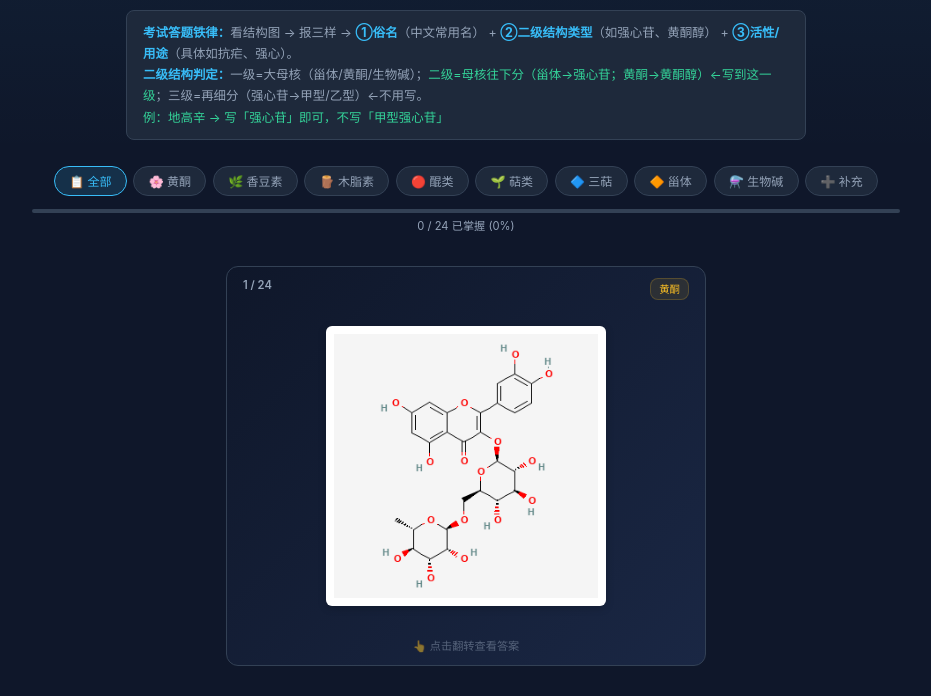
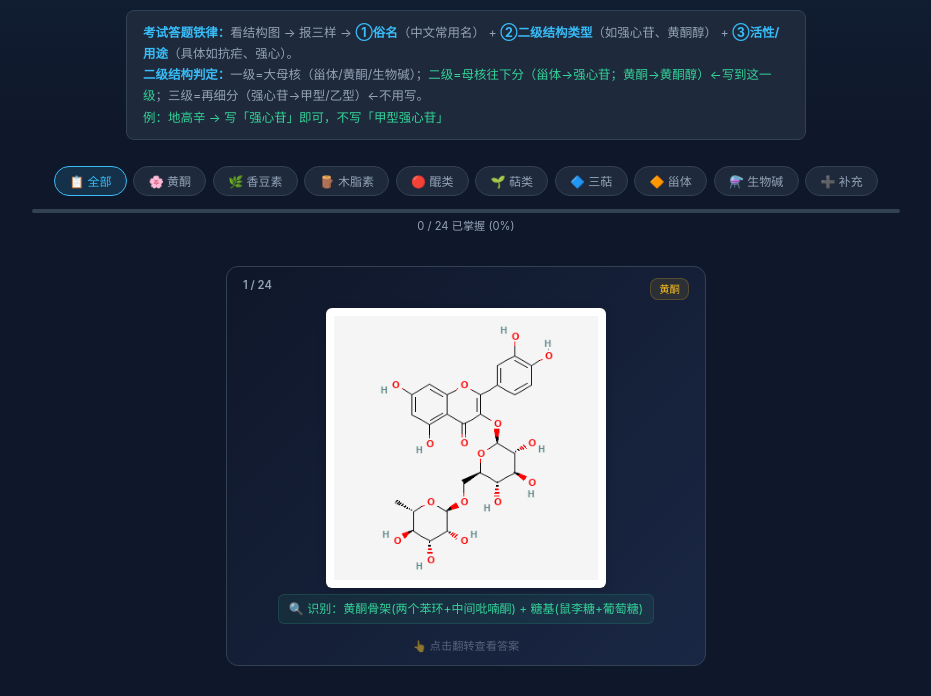
Before and after one commit to jing1312/flashcard-pharm, a plain HTML site: page index.html in a window 1280 px wide. Shown: the part 84-780 px from the top of the page, without its empty margins (174-1105 px from the left). Drawn offline with Linux system fonts and the light colour scheme.

Commit message:
feat: 每个结构添加一眼识别要点
- 24个化合物各加 tip 字段，标注最独特的结构特征
- 青蒿素: 过氧桥是灵魂; 薯蓣皂苷元: 螺缩酮结构; 小檗碱: 黄色季铵盐
- 吗啡: 氧桥+酚羟基; 莨菪碱: 托烷双环桥; 葛根素: 碳苷(C-C键)
- 正面结构图下方显示识别要点，帮助快速辨认

```diff
--- a/index.html
+++ b/index.html
@@ -210,6 +210,18 @@
     font-size: 0.7rem;
     color: var(--text-dim);
     opacity: 0.5;
+  }
+  .card-tip {
+    font-size: 0.75rem;
+    color: var(--accent2);
+    background: rgba(52,211,153,0.08);
+    border: 1px solid rgba(52,211,153,0.15);
+    border-radius: 6px;
+    padding: 0.3rem 0.6rem;
+    margin-top: 0.4rem;
+    line-height: 1.5;
+    text-align: left;
+    max-width: 100%;
   }
 
   /* Back content */
@@ -478,168 +490,192 @@ const CARDS = [
     name: "芦丁", nameAlt: "芸香苷", latin: "Rutin", formula: "C₂₇H₃₀O₁₆",
     tag: "黄酮", chapter: "糖和苷 / 黄酮",
     primary: "黄酮（C6-C3-C6）", secondary: "黄酮(醇)苷",
-    activity: "降低毛细血管通透性、维持血管韧性、防治脆性出血"
+    activity: "降低毛细血管通透性、维持血管韧性、防治脆性出血",
+    tip: "🔍 识别：黄酮骨架(两个苯环+中间吡喃酮) + 糖基(鼠李糖+葡萄糖)"
   },
   {
     id: 2, cid: 5281416, img: "02-esculetin.png",
     name: "秦皮乙素", nameAlt: "七叶内酯", latin: "Esculetin", formula: "C₉H₆O₄",
     tag: "香豆素", chapter: "香豆素",
     primary: "香豆素（苯并α-吡喃酮）", secondary: "简单香豆素",
-    activity: "抗菌、抗炎（秦皮抗菌有效成分）"
+    activity: "抗菌、抗炎（秦皮抗菌有效成分）",
+    tip: "🔍 识别：苯环并六元内酯环(α-吡喃酮) + 两个相邻酚羟基(6,7位)"
   },
   {
     id: 3, cid: 3001664, img: "03-schisandrin.png",
     name: "五味子醇甲", latin: "Schisandrin", formula: "C₂₄H₃₂O₇",
     tag: "木脂素", chapter: "木脂素",
     primary: "联苯环辛烯", secondary: "联苯环辛烯类木脂素",
-    activity: "保肝、降转氨酶、镇静"
+    activity: "保肝、降转氨酶、镇静",
+    tip: "🔍 识别：两个苯环通过八元环连接(联苯环辛烯) + 多个甲氧基"
   },
   {
     id: 4, cid: 3220, img: "04-emodin.png",
     name: "大黄素", latin: "Emodin", formula: "C₁₅H₁₀O₅",
     tag: "醌类", chapter: "醌类 · 蒽醌",
     primary: "蒽醌（三环线性稠合）", secondary: "羟基蒽醌",
-    activity: "泻下、抗菌"
+    activity: "泻下、抗菌",
+    tip: "🔍 识别：三个六元环排成一条直线(蒽醌骨架) + 多个酚羟基"
   },
   {
     id: 5, cid: 164676, img: "05-tanshinone-iia.png",
     name: "丹参酮ⅡA", latin: "Tanshinone IIA", formula: "C₁₉H₁₈O₃",
     tag: "醌类", chapter: "醌类 · 菲醌",
     primary: "菲醌（菲核邻醌）", secondary: "菲醌(邻醌)",
-    activity: "活血化瘀、扩张冠脉、抗心肌缺血"
+    activity: "活血化瘀、扩张冠脉、抗心肌缺血",
+    tip: "🔍 识别：菲醌骨架(三个稠合环) + 醌结构(邻位两个C=O) + 呋喃环"
   },
   {
     id: 6, cid: 5280343, img: "06-quercetin.png",
     name: "槲皮素", latin: "Quercetin", formula: "C₁₅H₁₀O₇",
     tag: "黄酮", chapter: "黄酮类",
     primary: "黄酮（C6-C3-C6）", secondary: "黄酮醇",
-    activity: "抗氧化、扩张冠脉、降血脂"
+    activity: "抗氧化、扩张冠脉、降血脂",
+    tip: "🔍 识别：典型黄酮骨架 + 3位有羟基(黄酮醇特征) + 多个酚羟基"
   },
   {
     id: 7, cid: 68827, img: "07-artemisinin.png",
     name: "青蒿素", latin: "Artemisinin", formula: "C₁₅H₂₂O₅",
     tag: "萜类", chapter: "萜类 / 挥发油",
     primary: "倍半萜（C₁₅）", secondary: "倍半萜内酯(过氧化物)",
-    activity: "抗疟（屠呦呦获诺贝尔奖）"
+    activity: "抗疟（屠呦呦获诺贝尔奖）",
+    tip: "🔍 识别：⚠️ 过氧桥(O-O)是灵魂！抗疟关键结构 + 内酯环"
   },
   {
     id: 8, cid: 1254, img: "08-menthol.png",
     name: "薄荷醇", nameAlt: "薄荷脑", latin: "Menthol", formula: "C₁₀H₂₀O",
     tag: "萜类", chapter: "单萜 / 挥发油",
     primary: "单萜（C₁₀）", secondary: "环状单萜(醇)",
-    activity: "局部清凉、止痛止痒、抗菌"
+    activity: "局部清凉、止痛止痒、抗菌",
+    tip: "🔍 识别：简单的六元环 + 一个羟基 + 三个甲基(异丙基)"
   },
   {
     id: 9, cid: 10494, img: "09-oleanolic-acid.png",
     name: "齐墩果酸", latin: "Oleanolic acid", formula: "C₃₀H₄₈O₃",
     tag: "三萜", chapter: "三萜 · 五环",
     primary: "五环三萜", secondary: "五环三萜(齐墩果烷型)",
-    activity: "保肝、降转氨酶"
+    activity: "保肝、降转氨酶",
+    tip: "🔍 识别：五个稠合六元环(稠密结构) + 一个羧基(COOH)"
   },
   {
     id: 10, cid: 9898279, img: "10-ginsenoside-rb1.png",
     name: "人参皂苷Rb1", latin: "Ginsenoside Rb1", formula: "C₅₄H₉₂O₂₃",
     tag: "三萜", chapter: "三萜 · 四环",
     primary: "四环三萜", secondary: "四环三萜(达玛烷型)皂苷",
-    activity: "大补元气、抗疲劳、调节免疫"
+    activity: "大补元气、抗疲劳、调节免疫",
+    tip: "🔍 识别：达玛烷型四环骨架 + 两条糖链(多个葡萄糖)"
   },
   {
     id: 11, cid: 14982, img: "11-glycyrrhizic-acid.png",
     name: "甘草酸", nameAlt: "甘草甜素", latin: "Glycyrrhizic acid", formula: "C₄₂H₆₂O₁₆",
     tag: "三萜", chapter: "三萜皂苷 · 甘草",
     primary: "五环三萜", secondary: "齐墩果烷型三萜皂苷",
-    activity: "抗炎、抗溃疡、调节免疫、解毒"
+    activity: "抗炎、抗溃疡、调节免疫、解毒",
+    tip: "🔍 识别：三萜苷元 + 两个葡萄糖醛酸糖链(双糖)"
   },
   {
     id: 12, cid: 2724385, img: "12-digoxin.png",
     name: "地高辛", latin: "Digoxin", formula: "C₄₁H₆₄O₁₄",
     tag: "甾体", chapter: "甾体 · 强心苷",
     primary: "甾体（环戊烷多氢菲）", secondary: "强心苷",
-    activity: "强心、治疗充血性心力衰竭"
+    activity: "强心、治疗充血性心力衰竭",
+    tip: "🔍 识别：甾体骨架(四个环) + 五元内酯环(C17) + 三分子糖"
   },
   {
     id: 13, cid: 99474, img: "13-diosgenin.png",
     name: "薯蓣皂苷元", latin: "Diosgenin", formula: "C₂₇H₄₂O₃",
     tag: "甾体", chapter: "甾体皂苷",
     primary: "甾体（环戊烷多氢菲）", secondary: "甾体皂苷(螺甾烷醇型)",
-    activity: "合成甾体激素原料；祛痰、抗菌"
+    activity: "合成甾体激素原料；祛痰、抗菌",
+    tip: "🔍 识别：⚠️ 螺缩酮结构(螺原子连接两个环)是关键特征！"
   },
   {
     id: 14, cid: 2353, img: "14-berberine.png",
     name: "小檗碱", nameAlt: "黄连素", latin: "Berberine", formula: "C₂₀H₁₈NO₄⁺",
     tag: "生物碱", chapter: "生物碱 · 异喹啉",
     primary: "异喹啉（苯并吡啶）", secondary: "异喹啉类生物碱(原小檗碱型)",
-    activity: "抗菌、抗炎、治肠道感染/痢疾"
+    activity: "抗菌、抗炎、治肠道感染/痢疾",
+    tip: "🔍 识别：⚠️ 黄色季铵盐！四个稠合环 + 两个甲氧基"
   },
   {
     id: 15, cid: 24360, img: "15-camptothecin.png",
     name: "喜树碱", latin: "Camptothecin", formula: "C₂₀H₁₆N₂O₄",
     tag: "生物碱", chapter: "生物碱 · 喹啉",
     primary: "喹啉（苯并吡啶）", secondary: "喹啉类生物碱",
-    activity: "细胞毒/抗癌（抑制拓扑异构酶I）"
+    activity: "细胞毒/抗癌（抑制拓扑异构酶I）",
+    tip: "🔍 识别：五环稠合结构 + 内酯环(E环) + 喹啉母核"
   },
   {
     id: 16, cid: 9294, img: "16-ephedrine.png",
     name: "麻黄碱", latin: "Ephedrine", formula: "C₁₀H₁₅NO",
     tag: "生物碱", chapter: "生物碱 · 有机胺",
     primary: "苯丙胺", secondary: "有机胺类生物碱",
-    activity: "平喘、解痉、收缩血管/升压"
+    activity: "平喘、解痉、收缩血管/升压",
+    tip: "🔍 识别：小分子！苯环 + 二甲氨基 + 羟基(苯丙胺骨架)"
   },
   {
     id: 17, cid: 5288826, img: "17-morphine.png",
     name: "吗啡", latin: "Morphine", formula: "C₁₇H₁₉NO₃",
     tag: "生物碱", chapter: "生物碱 · 吗啡烷",
     primary: "吗啡烷（菲核五环稠合）", secondary: "吗啡烷类生物碱",
-    activity: "强效镇痛；具酸碱两性"
+    activity: "强效镇痛；具酸碱两性",
+    tip: "🔍 识别：⚠️ 五环(A-E) + 氧桥(4,5位) + 酚羟基(3位) + 醇羟基(6位)"
   },
   {
     id: 18, cid: 174174, img: "18-atropine.png",
     name: "莨菪碱", nameAlt: "阿托品", latin: "Atropine", formula: "C₁₇H₂₃NO₃",
     tag: "生物碱", chapter: "生物碱 · 莨菪烷",
     primary: "莨菪烷（托烷母核）", secondary: "莨菪烷类生物碱",
-    activity: "解痉、散瞳、抑制腺体分泌"
+    activity: "解痉、散瞳、抑制腺体分泌",
+    tip: "🔍 识别：⚠️ 托烷骨架(双环桥结构) + 酯键连接苯乙酸"
   },
   {
     id: 19, cid: 36314, img: "19-paclitaxel.png",
     name: "紫杉醇", latin: "Paclitaxel", formula: "C₅₀H₅₃NO₁₇",
     tag: "补充", chapter: "二萜",
     primary: "二萜", secondary: "二萜(紫杉烷类)",
-    activity: "抗癌（乳腺癌/卵巢癌），稳定微管"
+    activity: "抗癌（乳腺癌/卵巢癌），稳定微管",
+    tip: "🔍 识别：大分子！紫杉烷骨架 + 苯异丝氨酸侧链 + 四元氧杂环"
   },
   {
     id: 20, cid: 5770, img: "20-reserpine.png",
     name: "利血平", latin: "Reserpine", formula: "C₃₃H₄₀N₂O₉",
     tag: "补充", chapter: "吲哚类生物碱",
     primary: "吲哚类", secondary: "吲哚类生物碱",
-    activity: "降压、镇静"
+    activity: "降压、镇静",
+    tip: "🔍 识别：复杂结构！吲哚母核 + 三个甲氧基 + 三甲氧基苯甲酰基"
   },
   {
     id: 21, cid: 5281807, img: "21-puerarin.png",
     name: "葛根素", latin: "Puerarin", formula: "C₂₁H₂₀O₉",
     tag: "补充", chapter: "异黄酮",
     primary: "黄酮", secondary: "异黄酮(碳苷)",
-    activity: "扩张冠脉、改善微循环"
+    activity: "扩张冠脉、改善微循环",
+    tip: "🔍 识别：⚠️ 碳苷！葡萄糖直接连在黄酮骨架上(C-C键，非O-糖苷)"
   },
   {
     id: 22, cid: 5318517, img: "22-andrographolide.png",
     name: "穿心莲内酯", latin: "Andrographolide", formula: "C₂₀H₃₀O₅",
     tag: "补充", chapter: "二萜内酯",
     primary: "二萜", secondary: "二萜内酯",
-    activity: "清热解毒、抗炎"
+    activity: "清热解毒、抗炎",
+    tip: "🔍 识别：二萜骨架 + γ-内酯环(五元) + 两个双键 + 羟基"
   },
   {
     id: 23, cid: 2519, img: "23-caffeine.png",
     name: "咖啡因", latin: "Caffeine", formula: "C₈H₁₀N₄O₂",
     tag: "补充", chapter: "嘌呤类生物碱",
     primary: "嘌呤类", secondary: "嘌呤类生物碱",
-    activity: "中枢兴奋、利尿"
+    activity: "中枢兴奋、利尿",
+    tip: "🔍 识别：⚠️ 嘌呤骨架(两个稠合环) + 三个甲基(1,3,7位)"
   },
   {
     id: 24, cid: 64945, img: "24-ursolic-acid.png",
     name: "熊果酸", latin: "Ursolic acid", formula: "C₃₀H₄₈O₃",
     tag: "补充", chapter: "三萜",
     primary: "三萜", secondary: "乌苏烷型三萜",
-    activity: "保肝、抗炎"
+    activity: "保肝、抗炎",
+    tip: "🔍 识别：五环三萜骨架 + 羧基 + 双键(与齐墩果酸区别：甲基位置不同)"
   }
 ];
 
@@ -735,11 +771,12 @@ function renderCard() {
   const tc = TAG_COLORS[card.tag] || TAG_COLORS['补充'];
   const imgSrc = getStructureUrl(card);
 
-  // Front: Structure image (exam mode simulation)
+  // Front: Structure image + identification tip
   document.getElementById('cardFront').innerHTML = `
     <span class="card-number">${currentIndex + 1} / ${currentCards.length}</span>
     <span class="card-category" style="background:${tc.bg};color:${tc.text};border-color:${tc.border}">${card.tag}</span>
     <img class="structure-image" src="${imgSrc}" alt="${card.name} 结构式" loading="lazy">
+    <div class="card-tip">${card.tip}</div>
     <div class="flip-hint">👆 点击翻转查看答案</div>
   `;
 
```
